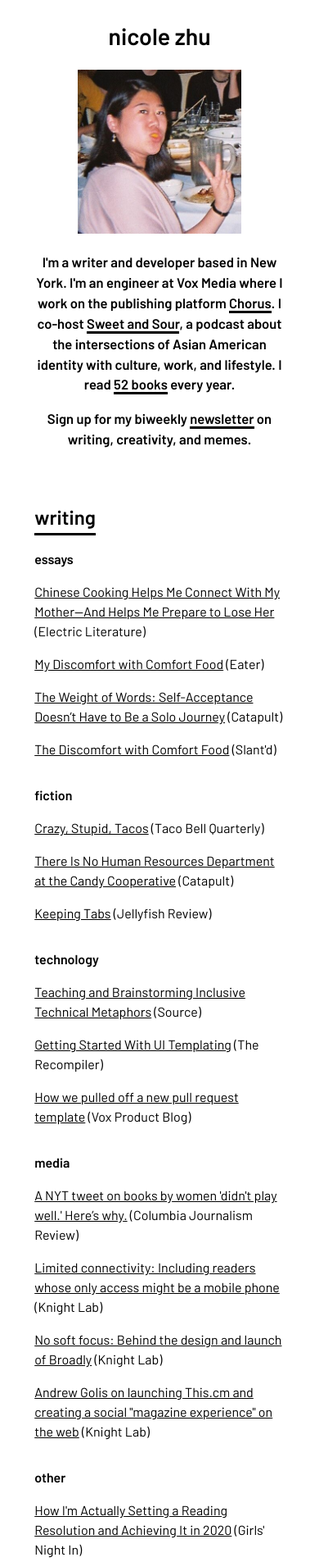
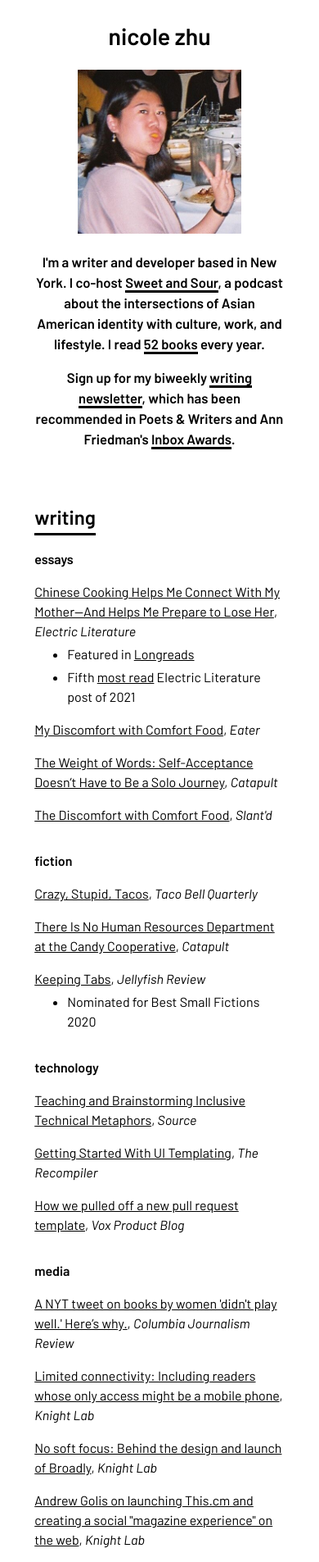
Before and after one commit to nicolezhu/nicolezhu.io, a plain HTML site: page index.html in a window 390 px wide. Shown: the top 1905 px of the page at 82% size. Drawn offline with Linux system fonts and the light colour scheme.

Commit message:
update links, add section, revise copy

```diff
--- a/css/styles.css
+++ b/css/styles.css
@@ -8,7 +8,7 @@ body {
 .main {
 	max-width: 50em;
 	margin: 0 auto;
-	padding: 2rem;
+	padding: 2em;
 }
 
 .image {
@@ -22,7 +22,7 @@ body {
 
 .about {
 	text-align: center;
-	padding-bottom: 2rem;
+	padding-bottom: 2em;
 }
 
 .about a {
@@ -42,11 +42,24 @@ h2 span {
 }
 
 h4 {
-	margin-bottom: .5rem;
+	margin-bottom: .5em;
 }
 
 .speaking h4 {
 	margin-bottom: 0;
+}
+
+.headline {
+	margin-bottom: 0;
+	padding-bottom: .25em;
+}
+
+.notes {
+	margin-top: 0;
+}
+
+.notes li:not(:last-child) {
+	margin-bottom: .25em;
 }
 
 .subsection {
--- a/index.html
+++ b/index.html
@@ -14,41 +14,48 @@
 				<div class="image">
 					<img src="imgs/orange.jpg" />
 				</div>
-				<h3>I'm a writer and developer based in New York. I'm an engineer at Vox Media where I work on the publishing platform <a href="https://getchorus.voxmedia.com/">Chorus</a>. I co-host <a href="https://podcasts.apple.com/us/podcast/sweet-and-sour/id1189796866">Sweet and Sour</a>, a podcast about the intersections of Asian American identity with culture, work, and lifestyle. I read <a href="https://medium.com/52-books-in-52-weeks">52 books</a> every year.</h3>
-				<h3>Sign up for my biweekly <a href="https://nicoledonut.com">newsletter</a> on writing, creativity, and memes.</h3>
+				<h3>I'm a writer and developer based in New York. I co-host <a href="https://podcasts.apple.com/us/podcast/sweet-and-sour/id1189796866">Sweet and Sour</a>, a podcast about the intersections of Asian American identity with culture, work, and lifestyle. I read <a href="https://medium.com/52-books-in-52-weeks">52 books</a> every year.</h3>
+				<h3>Sign up for my biweekly <a href="https://nicoledonut.com">writing newsletter</a>, which has been recommended in Poets & Writers and Ann Friedman's <a href="https://mailchi.mp/ladyswagger/my-favorite-newsletters?e=a943810e19">Inbox Awards</a>.</h3>
 			</div>
 
 			<div class="section">
 				<h2><span>writing</span></h2>
 				<div class="subsection">
 					<h4>essays</h4>
-					<p><a href="https://electricliterature.com/chinese-cooking-helps-me-connect-with-my-mother-and-helps-me-prepare-to-lose-her/">Chinese Cooking Helps Me Connect With My Mother—And Helps Me Prepare to Lose Her</a> (Electric Literature)</p>
-					<p><a href="https://www.eater.com/2019/11/19/20955556/my-discomfort-with-comfort-food">My Discomfort with Comfort Food</a> (Eater)</p>
-					<p><a href="https://catapult.co/stories/the-weight-of-words-self-acceptance-relationships-nicole-zhu">The Weight of Words: Self-Acceptance Doesn’t Have to Be a Solo Journey</a> (Catapult)</p>
-					<p><a href="https://slantd.com/shop/slantd-issue-02">The Discomfort with Comfort Food</a> (Slant'd)</p>
+					<p class="headline"><a href="https://electricliterature.com/chinese-cooking-helps-me-connect-with-my-mother-and-helps-me-prepare-to-lose-her/">Chinese Cooking Helps Me Connect With My Mother—And Helps Me Prepare to Lose Her</a>, <em>Electric Literature</em></p>
+					<ul class="notes">
+						<li>Featured in <a href="https://longreads.com/picks/chinese-cooking-helps-me-connect-with-my-mother-and-helps-me-prepare-to-lose-her/">Longreads</a></li>
+						<li>Fifth <a href="https://electricliterature.com/electric-lits-most-popular-posts-of-2021/">most read</a> Electric Literature post of 2021</li>
+					</ul>
+					<p><a href="https://www.eater.com/2019/11/19/20955556/my-discomfort-with-comfort-food">My Discomfort with Comfort Food</a>, <em>Eater</em></p>
+					<p><a href="https://catapult.co/stories/the-weight-of-words-self-acceptance-relationships-nicole-zhu">The Weight of Words: Self-Acceptance Doesn’t Have to Be a Solo Journey</a>, <em>Catapult</em></p>
+					<p><a href="https://www.slantd.com/product/issue-02-light-dark">The Discomfort with Comfort Food</a>, <em>Slant'd</em></p>
 				</div>
 				<div class="subsection">
 					<h4>fiction</h4>
-					<p><a href="https://tacobellquarterly.org/crazy-stupid-tacos/">Crazy, Stupid, Tacos</a> (Taco Bell Quarterly)</p>
-					<p><a href="https://catapult.co/stories/there-is-no-human-resources-department-at-the-candy-cooperative-short-fiction-nicole-zhu">There Is No Human Resources Department at the Candy Cooperative</a> (Catapult)</p>
-					<p><a href="https://jellyfishreview.wordpress.com/2020/05/15/keeping-tabs-by-nicole-zhu/">Keeping Tabs</a> (Jellyfish Review)</p>
+					<p><a href="https://tacobellquarterly.org/crazy-stupid-tacos/">Crazy, Stupid, Tacos</a>, <em>Taco Bell Quarterly</em></p>
+					<p><a href="https://catapult.co/stories/there-is-no-human-resources-department-at-the-candy-cooperative-short-fiction-nicole-zhu">There Is No Human Resources Department at the Candy Cooperative</a>, <em>Catapult</em></p>
+					<p class="headline"><a href="https://jellyfishreview.wordpress.com/2020/05/15/keeping-tabs-by-nicole-zhu/">Keeping Tabs</a>, <em>Jellyfish Review</em></p>
+					<ul class="notes">
+						<li>Nominated for Best Small Fictions 2020</li>
+					</ul>
 				</div>
 				<div class="subsection">
 					<h4>technology</h4>
-					<p><a href="https://source.opennews.org/articles/teaching-and-brainstorming-inclusive-technical-met/">Teaching and Brainstorming Inclusive Technical Metaphors</a> (Source)</p>
-					<p><a href="https://recompilermag.com/issues/issue-8/getting-started-with-ui-templating/">Getting Started With UI Templating</a> (The Recompiler)</p>
-					<p><a href="https://product.voxmedia.com/2018/10/2/17862094/how-we-pulled-off-a-new-pull-request-template">How we pulled off a new pull request template</a> (Vox Product Blog)</p>
+					<p><a href="https://source.opennews.org/articles/teaching-and-brainstorming-inclusive-technical-met/">Teaching and Brainstorming Inclusive Technical Metaphors</a>, <em>Source</em></p>
+					<p><a href="https://recompilermag.com/issues/issue-8/getting-started-with-ui-templating/">Getting Started With UI Templating</a>, <em>The Recompiler</em></p>
+					<p><a href="https://product.voxmedia.com/2018/10/2/17862094/how-we-pulled-off-a-new-pull-request-template">How we pulled off a new pull request template</a>, <em>Vox Product Blog</em></p>
 				</div>
 				<div class="subsection">
 					<h4>media</h4>
-					<p><a href="https://www.cjr.org/criticism/new-york-times-tweet-women-author.php">A NYT tweet on books by women 'didn't play well.' Here’s why.</a> (Columbia Journalism Review)</p>
-					<p><a href="http://knightlab.northwestern.edu/2016/06/20/limited-connectivity-including-readers-whose-only-access-might-be-a-mobile-phone/">Limited connectivity: Including readers whose only access might be a mobile phone</a> (Knight Lab)</p>
-					<p><a href="http://knightlab.northwestern.edu/2015/12/10/no-soft-focus-behind-the-design-and-launch-of-broadly/">No soft focus: Behind the design and launch of Broadly</a> (Knight Lab)</p>
-					<p><a href="http://knightlab.northwestern.edu/2015/03/16/andrew-golis-on-launching-this-cm-and-creating-a-social-magazine-experience-on-the-web/">Andrew Golis on launching This.cm and creating a social "magazine experience" on the web</a> (Knight Lab)</p>
+					<p><a href="https://www.cjr.org/criticism/new-york-times-tweet-women-author.php">A NYT tweet on books by women 'didn't play well.' Here’s why.</a>, <em>Columbia Journalism Review</em></p>
+					<p><a href="http://knightlab.northwestern.edu/2016/06/20/limited-connectivity-including-readers-whose-only-access-might-be-a-mobile-phone/">Limited connectivity: Including readers whose only access might be a mobile phone</a>, <em>Knight Lab</em></p>
+					<p><a href="http://knightlab.northwestern.edu/2015/12/10/no-soft-focus-behind-the-design-and-launch-of-broadly/">No soft focus: Behind the design and launch of Broadly</a>, <em>Knight Lab</em></p>
+					<p><a href="http://knightlab.northwestern.edu/2015/03/16/andrew-golis-on-launching-this-cm-and-creating-a-social-magazine-experience-on-the-web/">Andrew Golis on launching This.cm and creating a social "magazine experience" on the web</a>, <em>Knight Lab</em></p>
 				</div>
 				<div class="subsection">
 					<h4>other</h4>
-					<p><a href="https://www.girlsnightin.co/posts/how-im-actually-setting-a-reading-resolution-and-achieving-it-in-2020">How I'm Actually Setting a Reading Resolution and Achieving It in 2020</a> (Girls' Night In)</p>
+					<p><a href="https://www.girlsnightin.co/posts/how-im-actually-setting-a-reading-resolution-and-achieving-it-in-2020">How I'm Actually Setting a Reading Resolution and Achieving It in 2020</a>, <em>Girls' Night In</em></p>
 				</div>
 			</div>
 
@@ -81,13 +88,25 @@
 				</div>
 			</div>
 			<div>
+			<div class="section speaking">
+				<h2><span>readings</span></h2>
+				<div class="subsection">
+					<h4>The Cosmos Community Reading Series, featured on <a href="https://www.cbsnews.com/video/community-reading-series-showcases-stories-by-asian-american-women/">CBS News</a></h4>
+					<p class="date">March 2022, Yu & Me Books</p>
+				</div>
+				<div class="subsection">
+					<h4>Slant'd Issue 02 Launch Party</a></h4>
+					<p class="date">March 2019, Museum of Chinese in America</p>
+				</div>
+			</div>
+			<div>
 				<div class="section">
 					<h2><span>get in touch</span></h2>
 					<p>Send me an <a href="mailto:nicolelzhu@gmail.com">email</a>, follow me on <a href="https://twitter.com/nicolelzhu">Twitter</a> and <a href="https://www.instagram.com/nicoledonut/">Instagram</a>, or check out my code on <a href="https://github.com/nicolezhu">Github</a>.</p>
 				</div>
 
 				<footer>
-					<p>&#169; 2021 Nicole Zhu</p>
+					<p>&#169; 2022 Nicole Zhu</p>
 				</footer>
 			</div>
 		</div>
```
Also changed, not shown: favicon.ico.
